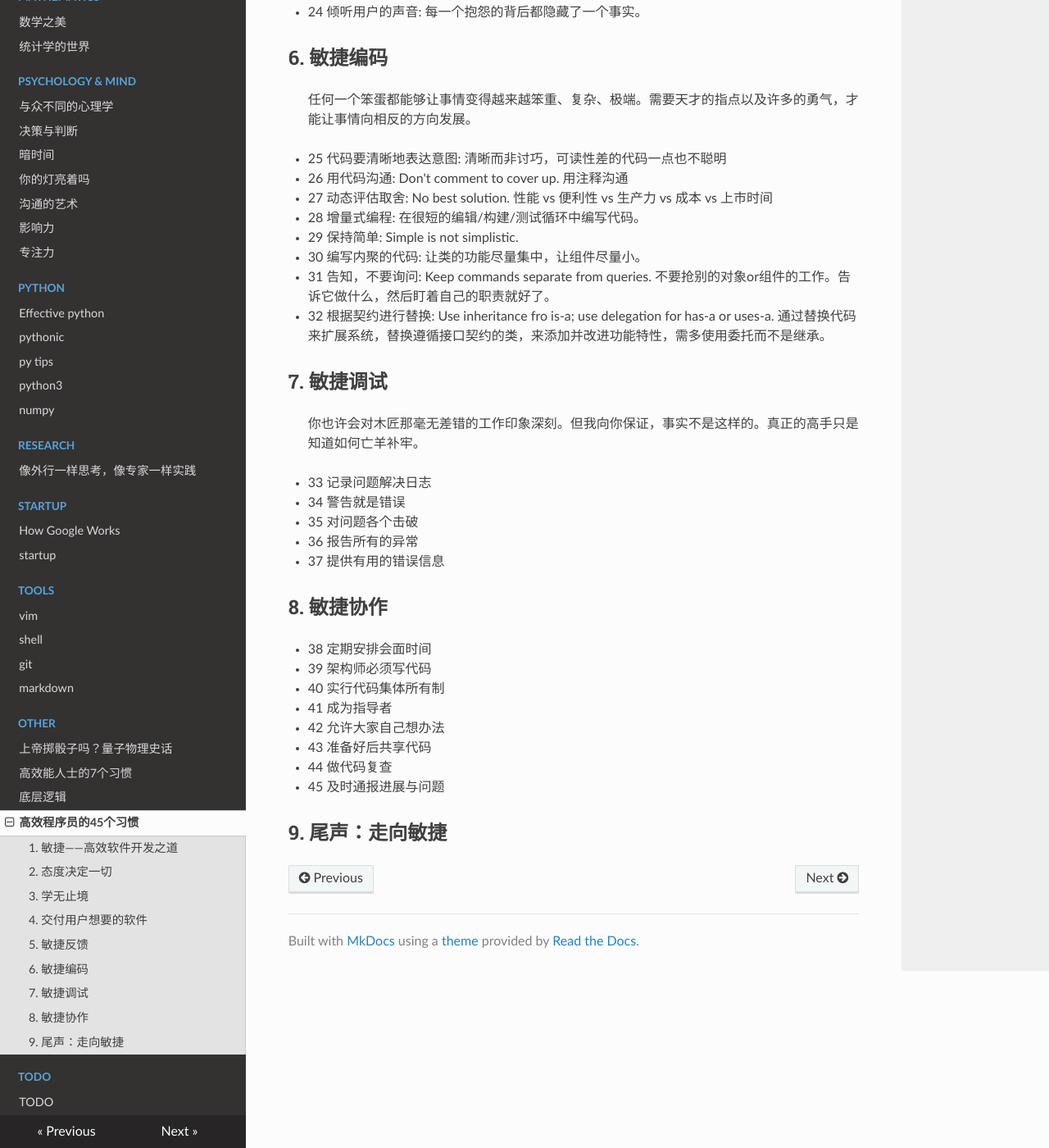
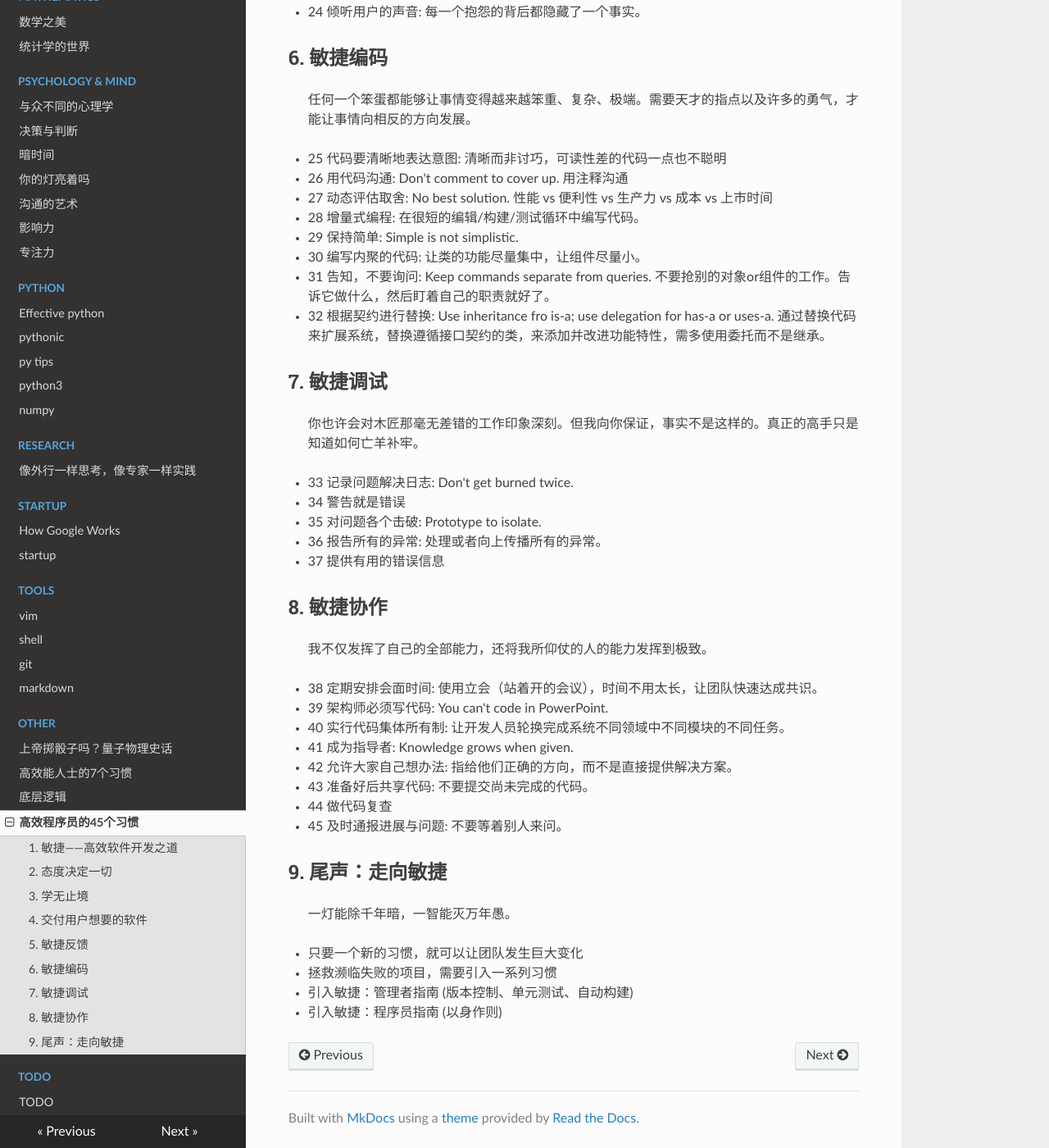
Before and after one commit to yshenfab/StudyNotes, an MkDocs documentation site: the page built from docs/other/高效程序员的45个习惯.md, in a window 1280 px wide and 1400 px high, scrolled down 1612 px. Shown: the whole window at 82% size. Built offline with MkDocs 1.6.1, drawn with Linux system fonts in a browser that asks for light colours; nearby versions of some CDN libraries.

Commit message:
update 45 effective habits for programmers

```diff
--- a/docs/other/高效程序员的45个习惯.md
+++ b/docs/other/高效程序员的45个习惯.md
@@ -83,21 +83,30 @@
 
 > 你也许会对木匠那毫无差错的工作印象深刻。但我向你保证，事实不是这样的。真正的高手只是知道如何亡羊补牢。
 
-- 33 记录问题解决日志
+- 33 记录问题解决日志: Don't get burned twice.
 - 34 警告就是错误
-- 35 对问题各个击破
-- 36 报告所有的异常
+- 35 对问题各个击破: Prototype to isolate.
+- 36 报告所有的异常: 处理或者向上传播所有的异常。
 - 37 提供有用的错误信息
 
 ## 8. 敏捷协作
 
-- 38 定期安排会面时间
-- 39 架构师必须写代码
-- 40 实行代码集体所有制
-- 41 成为指导者
-- 42 允许大家自己想办法
-- 43 准备好后共享代码
+> 我不仅发挥了自己的全部能力，还将我所仰仗的人的能力发挥到极致。
+
+- 38 定期安排会面时间: 使用立会（站着开的会议），时间不用太长，让团队快速达成共识。
+- 39 架构师必须写代码: You can't code in PowerPoint.
+- 40 实行代码集体所有制: 让开发人员轮换完成系统不同领域中不同模块的不同任务。
+- 41 成为指导者: Knowledge grows when given.
+- 42 允许大家自己想办法: 指给他们正确的方向，而不是直接提供解决方案。
+- 43 准备好后共享代码: 不要提交尚未完成的代码。
 - 44 做代码复查
-- 45 及时通报进展与问题
+- 45 及时通报进展与问题: 不要等着别人来问。
 
 ## 9. 尾声：走向敏捷
+
+> 一灯能除千年暗，一智能灭万年愚。
+
+- 只要一个新的习惯，就可以让团队发生巨大变化
+- 拯救濒临失败的项目，需要引入一系列习惯
+- 引入敏捷：管理者指南 (版本控制、单元测试、自动构建)
+- 引入敏捷：程序员指南 (以身作则)
```
